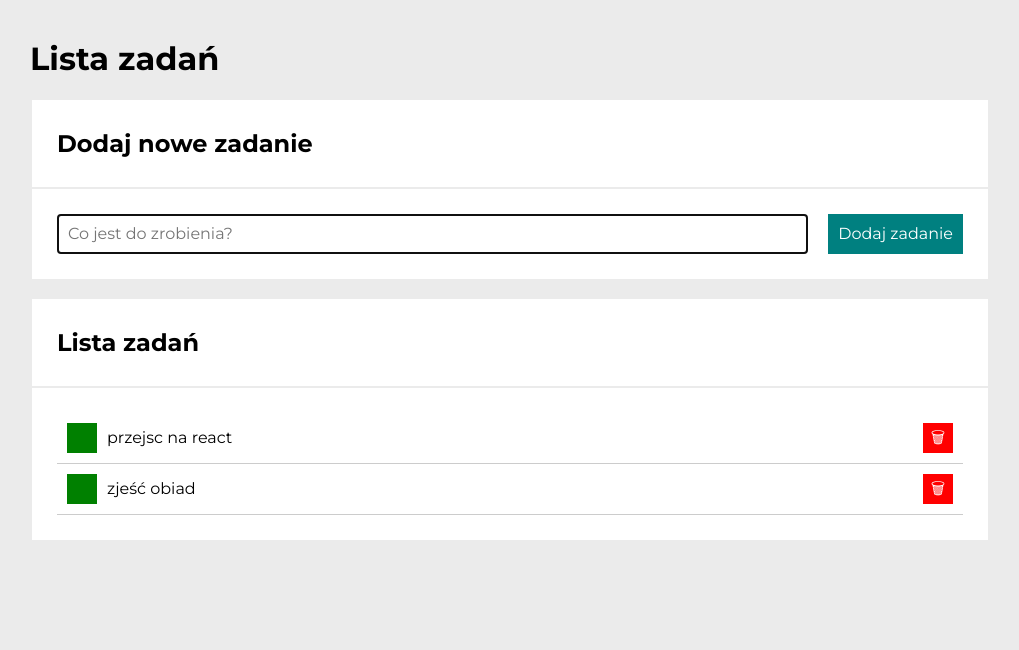
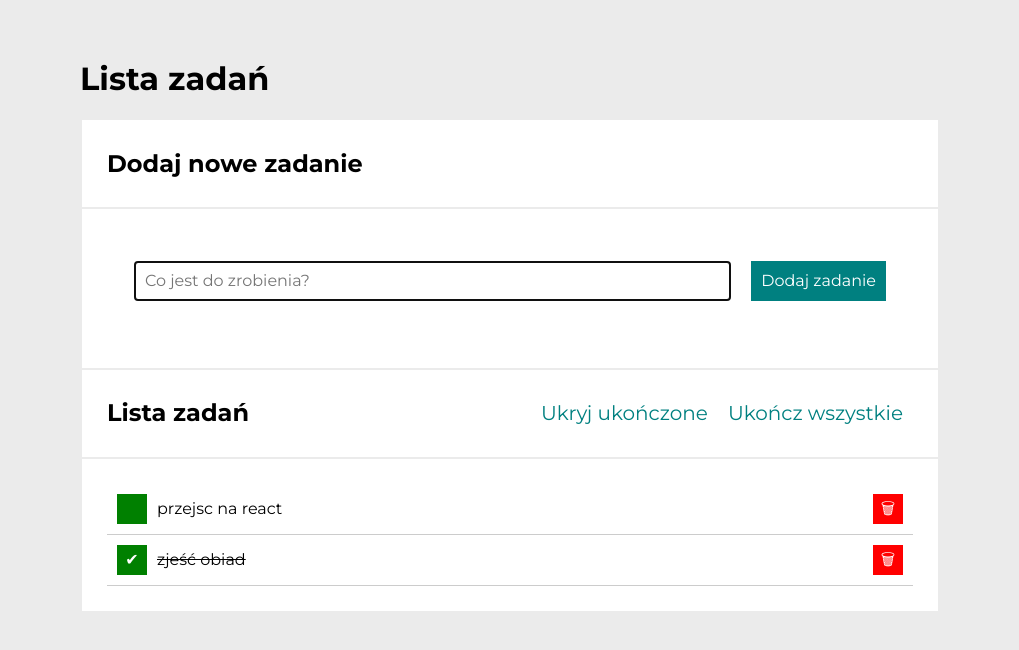
Before and after one commit to MaciejKurpiecki/toDo-List.react, a React (Create React App) app: page / in a window 1280 px wide. Shown: the top 650 px of the page, without its empty margins (130-1149 px from the left). Built offline with nearby package versions, Linux system fonts and the light colour scheme.

Commit message:
task list inte React pt.1

```diff
--- a/src/App.js
+++ b/src/App.js
@@ -1,38 +1,28 @@
 import Form from './Form';
 import Tasks from './Tasks';
+import Buttons from './Buttons';
+import Section from './Section';
+import Container from './Container';
 
 const tasks = [
   { id: 1, content: "przejsc na react", done: false },
-  { id: 2, content: "zjeść obiad", done: false },
+  { id: 2, content: "zjeść obiad", done: true },
 ];
 
-const hideDoneTasks = true;
+const hideDoneTasks = false;
 
 function App() {
   return (
-    <main>
+    <Container>
       <header>
         <h1>Lista zadań</h1>
       </header>
       <form>
-        <div className="form__container">
-          <h2>Dodaj nowe zadanie</h2>
-        </div>
-        <Form />
-        <div>
-          <div className="form__container">
-            <h2 className="form__header--tasksList">
-              <span>Lista zadań</span>
-              <span className="form__allTasksButtons">
-              </span>
-            </h2>
-          </div>
-          <div className="form__container form__container--list">
-            <Tasks tasks={tasks} hideDoneTasks={hideDoneTasks}/>
-          </div>
-        </div>
+        <Section title="Dodaj nowe zadanie" body={<Form />} />
+        <Section title="Lista zadań"
+        body={<Tasks tasks={tasks} hideDoneTasks={hideDoneTasks} />} extraHeaderContent={<Buttons tasks={tasks} hideDoneTasks={hideDoneTasks} />} />
       </form>
-    </main>
+    </Container>
   );
 }
 
--- /dev/null
+++ b/src/Buttons/index.js
@@ -0,0 +1,23 @@
+import './style.css';
+
+const Buttons = ({tasks, hideDoneTasks}) => {
+    if (!tasks.length) {
+        return null;
+        ;
+    }
+    return (
+        <div className="allTasksButtons">
+            <button className="button">
+                {hideDoneTasks ? "Pokaż" : "Ukryj"} ukończone
+            </button>
+            <button
+                className="button"
+                disabled={tasks.every(({ done }) => done)}
+            >
+                Ukończ wszystkie
+            </button>
+        </div>
+
+    )
+};
+export default Buttons;
--- /dev/null
+++ b/src/Buttons/style.css
@@ -0,0 +1,26 @@
+.button {
+    color: teal;
+    border: none;
+    background-color: transparent;
+    padding: 0 10px;
+    font-size: 20px;
+}
+
+.button:disabled {
+    color: hsl(0, 0%, 50%);
+}
+@media (max-width: 700px) {
+
+    .allTasksButtons {
+        display: flex;
+        flex-wrap: wrap;
+        flex-basis: 100%;
+        text-align: center;
+        margin-top: 10px;
+    }
+
+    .button {
+        flex-basis: 700px;
+        margin: 20px auto;
+    }
+}
--- /dev/null
+++ b/src/Container/index.js
@@ -0,0 +1,8 @@
+import "./style.css";
+
+const Container = ({ children }) => (
+    <main className="container">
+        {children}
+    </main>
+);
+export default Container;
--- /dev/null
+++ b/src/Container/style.css
@@ -0,0 +1,5 @@
+.container{
+    max-width: 900px;
+    padding: 20px;
+    margin: 0 auto;
+}
--- a/src/Form/style.css
+++ b/src/Form/style.css
@@ -41,55 +41,13 @@
     border: 1px solid #ccc;
 }
 
-.form__container--list {
-    padding: 25px;
-}
-
-
-.form__header--tasksList {
-    display: flex;
-    flex-wrap: nowrap;
-    justify-content: space-between;
-}
-
-.form__button {
-    color: teal;
-    border: none;
-    background-color: transparent;
-    padding: 0 10px;
-    font-size: 20px;
-}
-
-.form__button:disabled {
-    color: hsl(0, 0%, 50%);
-}
-
 @media (max-width: 700px) {
     .form__container--input {
         flex-wrap: wrap;
-        flex-basis: 700px;
-        align-self: stretch;
     }
 
     .form__addButton {
         flex-basis: 100%;
-        flex-shrink: 1;
     }
 
-    .form__header--tasksList {
-        flex-wrap: wrap;
-    }
-
-    .form__allTasksButtons {
-        display: flex;
-        flex-wrap: wrap;
-        flex-basis: 100%;
-        text-align: center;
-        margin-top: 15px;
-    }
-
-    .form__button {
-        flex-basis: 700px;
-        margin: 20px auto;
-    }
 }
--- /dev/null
+++ b/src/Section/index.js
@@ -0,0 +1,17 @@
+import "./style.css";
+
+const Section = ({title, body, extraHeaderContent}) => (
+    <section>
+        <div>
+            <div class="section__container section__container--taskList">
+                <h2> {title} </h2>
+                {extraHeaderContent}
+            </div>
+            <div className="section__container section__container--list">
+                {body}
+            </div>
+        </div>
+    </section>
+);
+
+export default Section;
--- /dev/null
+++ b/src/Section/style.css
@@ -0,0 +1,25 @@
+.section__container {
+    background-color: #ffffff;
+    padding: 10px 25PX;
+    background-color: #FFFFFF;
+    gap: 20px;
+    margin: 2px;
+}
+
+.section__container--list {
+    padding: 25px;
+}
+
+
+.section__container--taskList {
+    display: flex;
+    flex-wrap: nowrap;
+    justify-content: space-between;
+    align-items: center;
+}
+
+@media (max-width: 700px) {
+    .section__container--taskList {
+        flex-wrap: wrap;
+    }
+}
```
